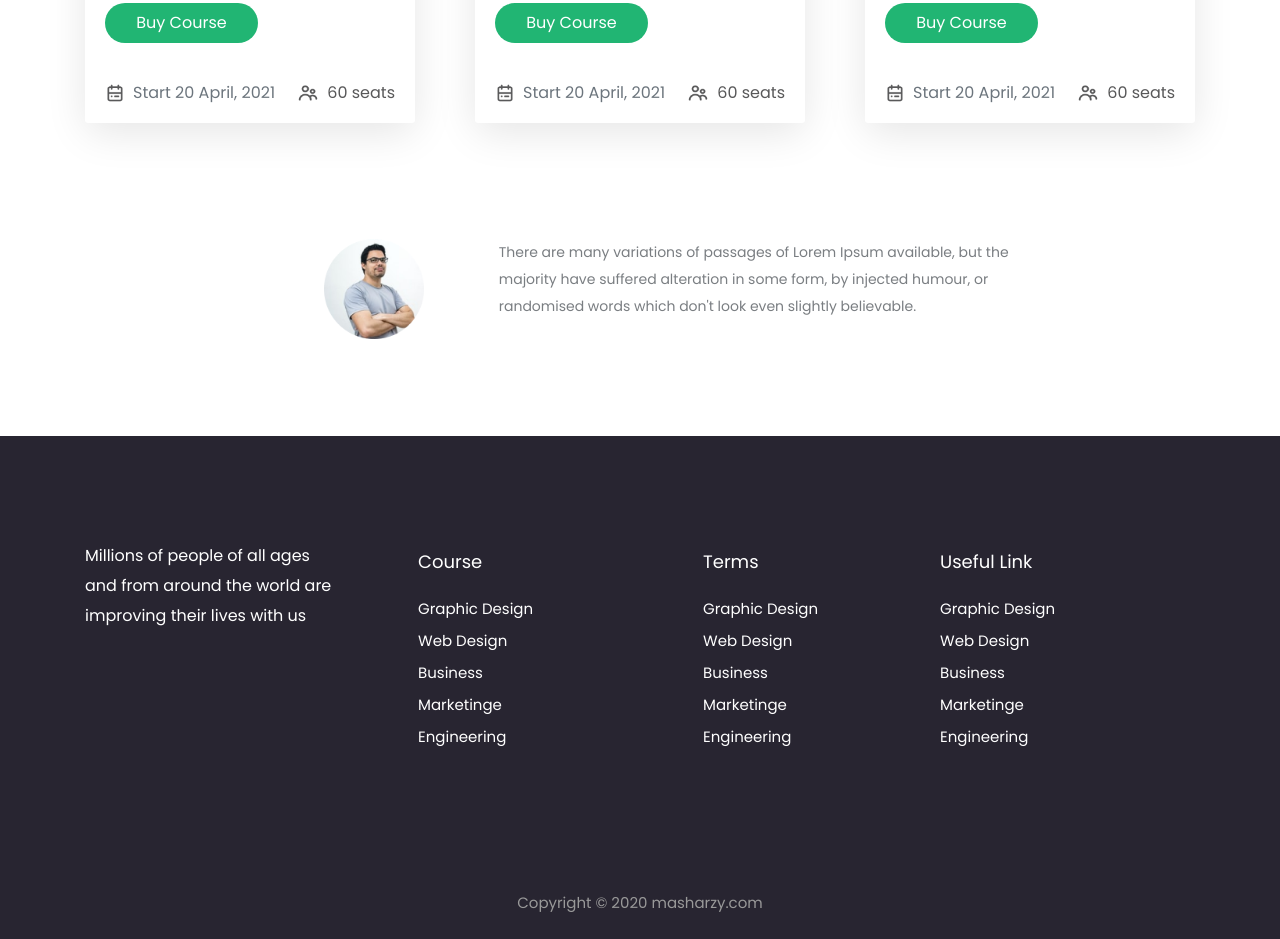
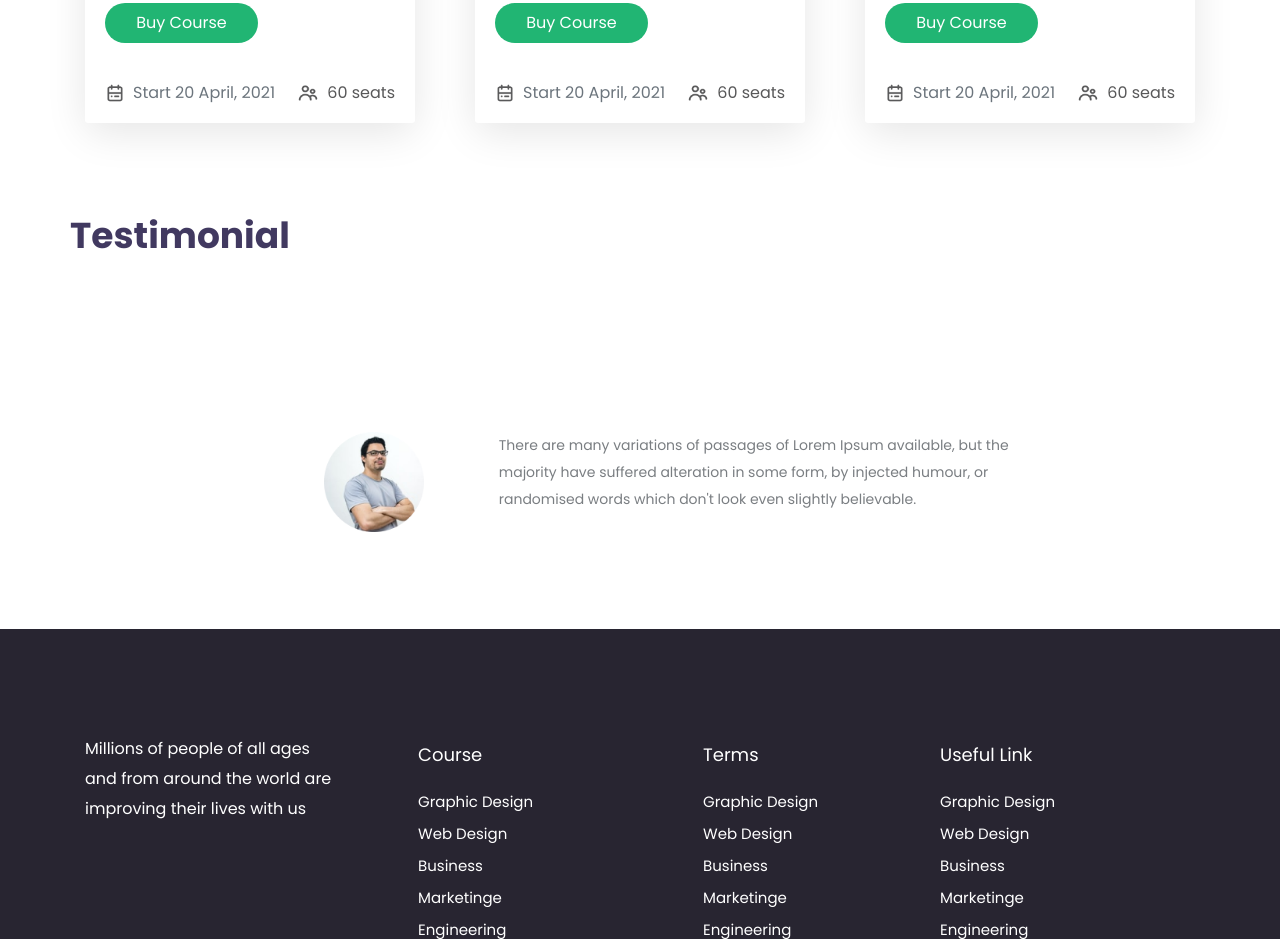
Before and after one commit to masharzy/e-school, a plain HTML site: page index.html in a window 1280 px wide. Shown: the part 1531-2470 px from the top of the page. Drawn offline with nearby package versions, Linux system fonts and the light colour scheme.

Commit message:
Update index.html

```diff
--- a/index.html
+++ b/index.html
@@ -185,48 +185,10 @@
   </section>
 
 
-
-<!--
-  <section class="testimonial-section w-50 m-auto">
-    <div class="container">
-      <h1 class="text-center course-heading">Testimonial</h1>
-      <div class="testimonial-body d-flex align-items-center">
-        <img class="mr-5" src="images/Photos/Man.png" style="width: 120px;" alt="">
-        <p class="testimonial-text text-dark">There are many variations of passages of Lorem Ipsum available, but the
-          majority have suffered alteration in some form, by injected humour,
-         or randomised words which don't look even slightly believable.</p>
-      </div>
-    </div>
-  </section> -->
-
-
-
-
-
-
-
-
-
-
-
-
-
-
-
-
-
-
-
-
-
-
-
-
-
-
-
+<div class="testimonial-section">
   <div class="container">
     <div class="row">
+        <h1 class="course-heading text-center">Testimonial</h1>
         <div class="col-md-12">
             <div id="testimonial-slider" class="owl-carousel">
                 <div class="testimonial">
@@ -245,27 +207,7 @@
         </div>
     </div>
 </div>
-
-
-
-
-
-
-
-
-
-
-
-
-
-
-
-
-
-
-
-
-
+</div>
 
 
   <footer class="footer-area bg-dark text-white">
```
